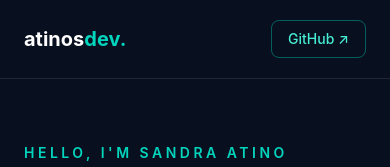
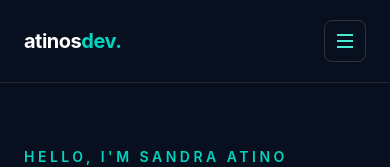
Before and after one commit to Atinos31/atinosdev-portfolio, a React (Vite) app: page / in a window 390 px wide. Shown: the top 167 px of the page. Built offline with nearby package versions, Linux system fonts and the light colour scheme.

Commit message:
Add responsive mobile navigation

```diff
--- a/src/components/Navbar.jsx
+++ b/src/components/Navbar.jsx
@@ -1,4 +1,7 @@
-const links = [
+
+import { useState, useEffect } from 'react';
+
+const navLinks = [
     { name: 'Home', href: '#home' },
     { name: 'About', href: '#about' },
     { name: 'Projects', href: '#projects' },
@@ -7,37 +10,171 @@ const links = [
 ];
 
 export default function Navbar() {
+    const [isMenuOpen, setIsMenuOpen] = useState(false);
+
+    // Close the menu when Escape is pressed.
+    useEffect(() => {
+        function handleKeyDown(event) {
+            if (event.key === 'Escape') {
+                setIsMenuOpen(false);
+            }
+        }
+
+        window.addEventListener('keydown', handleKeyDown);
+
+        return () => {
+            window.removeEventListener('keydown', handleKeyDown);
+        };
+    }, []);
+
+    // Close the menu when the screen switches to desktop.
+    useEffect(() => {
+        const mediaQuery = window.matchMedia('(min-width: 768px)');
+
+        function handleChange(event) {
+            if (event.matches) {
+                setIsMenuOpen(false);
+            }
+        }
+
+        mediaQuery.addEventListener('change', handleChange);
+
+        return () => {
+            mediaQuery.removeEventListener('change', handleChange);
+        };
+    }, []);
+
+    function closeMenu() {
+        setIsMenuOpen(false);
+    }
+
     return (
-        <header className="border-b border-white/10">
-            <nav className="mx-auto flex max-w-7xl items-center justify-between gap-4 px-6 py-5 lg:px-12">
+        <header className="relative z-50 border-b border-white/10 bg-[#080f1e]">
+            <nav
+                aria-label="Main navigation"
+                className="mx-auto flex max-w-7xl items-center
+                   justify-between px-6 py-5 lg:px-12"
+            >
+                {/* Website logo */}
                 <a
                     href="#home"
-                    className="text-xl font-bold text-white"
+                    onClick={closeMenu}
+                    className="text-xl font-bold tracking-tight text-white"
                 >
                     atinos<span className="text-teal-400">dev.</span>
                 </a>
 
+                {/* Desktop navigation */}
                 <div className="hidden items-center gap-8 md:flex">
-                    {links.map((link) => (
+                    {navLinks.map((link) => (
                         <a
                             key={link.href}
                             href={link.href}
-                            className="text-sm text-slate-300 transition hover:text-teal-400"
+                            className="text-sm text-slate-300
+                         transition hover:text-teal-400
+                         focus-visible:text-teal-400"
                         >
                             {link.name}
                         </a>
                     ))}
                 </div>
 
+                {/* Desktop GitHub button */}
                 <a
                     href="https://github.com/Atinos31"
                     target="_blank"
                     rel="noopener noreferrer"
-                    className="rounded-lg border border-teal-400/40 px-4 py-2 text-sm font-medium text-teal-300 transition hover:bg-teal-400/10"
+                    className="hidden rounded-lg border
+                     border-teal-400/40 px-4 py-2
+                     text-sm font-medium text-teal-300
+                     transition hover:bg-teal-400/10
+                     md:inline-flex"
                 >
                     GitHub ↗
                 </a>
+
+                {/* Mobile hamburger button */}
+                <button
+                    type="button"
+                    aria-label={
+                        isMenuOpen ? 'Close navigation menu' : 'Open navigation menu'
+                    }
+                    aria-expanded={isMenuOpen}
+                    aria-controls="mobile-navigation"
+                    onClick={() => setIsMenuOpen(!isMenuOpen)}
+                    className="rounded-lg border border-white/15
+                     p-2 text-teal-300
+                     hover:bg-white/10
+                     focus-visible:outline-2
+                     focus-visible:outline-offset-2
+                     focus-visible:outline-teal-400
+                     md:hidden"
+                >
+                    {isMenuOpen ? (
+                        // Close icon
+                        <svg
+                            width="24"
+                            height="24"
+                            viewBox="0 0 24 24"
+                            fill="none"
+                            stroke="currentColor"
+                            strokeWidth="2"
+                            aria-hidden="true"
+                        >
+                            <path d="M18 6 6 18M6 6l12 12" />
+                        </svg>
+                    ) : (
+                        // Hamburger icon
+                        <svg
+                            width="24"
+                            height="24"
+                            viewBox="0 0 24 24"
+                            fill="none"
+                            stroke="currentColor"
+                            strokeWidth="2"
+                            aria-hidden="true"
+                        >
+                            <path d="M4 6h16M4 12h16M4 18h16" />
+                        </svg>
+                    )}
+                </button>
             </nav>
+
+            {/* Mobile dropdown */}
+            <div
+                id="mobile-navigation"
+                hidden={!isMenuOpen}
+                className="border-t border-white/10 bg-[#0c1728] md:hidden"
+            >
+                <div className="flex flex-col gap-1 px-6 py-5">
+                    {navLinks.map((link) => (
+                        <a
+                            key={link.href}
+                            href={link.href}
+                            onClick={closeMenu}
+                            className="rounded-lg px-4 py-3
+                         text-slate-200 transition
+                         hover:bg-teal-400/10
+                         hover:text-teal-300"
+                        >
+                            {link.name}
+                        </a>
+                    ))}
+
+                    <a
+                        href="https://github.com/Atinos31"
+                        target="_blank"
+                        rel="noopener noreferrer"
+                        onClick={closeMenu}
+                        className="mt-4 rounded-lg bg-teal-400
+                       px-4 py-3 text-center
+                       font-semibold text-slate-950
+                       transition hover:bg-teal-300"
+                    >
+                        Visit My GitHub ↗
+                    </a>
+                </div>
+            </div>
         </header>
     );
 }
```
